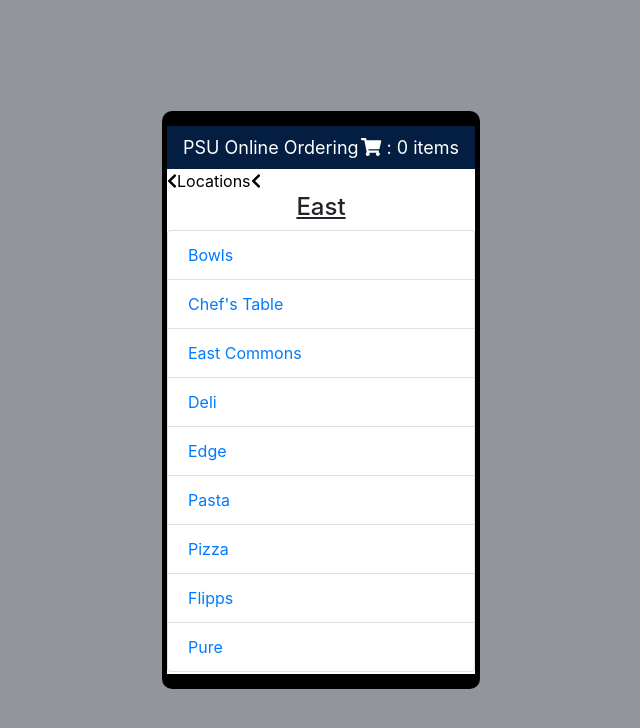
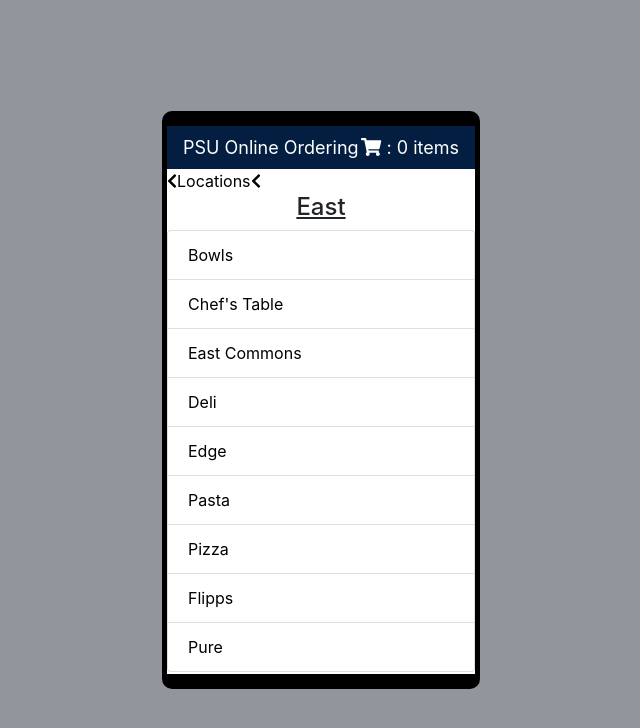
Before and after one commit to DMurphy33/psu-online-ordering, a React (Create React App) app: page /East in a window 1280 px wide. Shown: the top 728 px of the page, without its empty margins (319-959 px from the left). Built offline with nearby package versions, Linux system fonts and the light colour scheme.

Commit message:
changed color of certain elements

```diff
--- a/src/App.css
+++ b/src/App.css
@@ -54,6 +54,10 @@ html, body, #root {
     cursor: pointer;
 }
 
+.add-item-plus:active {
+    color: green;
+}
+
 .section-title {
     text-align: center;
     text-decoration: underline;
@@ -84,3 +88,7 @@ html, body, #root {
 .removal-x {
     color: red;
 }
+
+.page-navigation {
+    color: black;
+}
--- a/src/Home.js
+++ b/src/Home.js
@@ -11,14 +11,14 @@ class Home extends Component {
                     Locations
                 </h4>
                 <ListGroup>
-                    <ListGroupItem><Link to='/North'>North</Link></ListGroupItem>
-                    <ListGroupItem><Link to='/South'>South</Link></ListGroupItem>
-                    <ListGroupItem><Link to='/East'>East</Link></ListGroupItem>
-                    <ListGroupItem><Link to='/West'>West</Link></ListGroupItem>
-                    <ListGroupItem><Link to='/Pollock'>Pollock</Link></ListGroupItem>
-                    <ListGroupItem><Link to='/Hub'>HUB Dining</Link></ListGroupItem>
-                    <ListGroupItem><Link to='/CafeLaura'>Cafe Laura</Link></ListGroupItem>
-                    <ListGroupItem><Link to='/Saxbys'>Saxbys</Link></ListGroupItem>
+                    <ListGroupItem><Link className='page-navigation' to='/North'>North</Link></ListGroupItem>
+                    <ListGroupItem><Link className='page-navigation' to='/South'>South</Link></ListGroupItem>
+                    <ListGroupItem><Link className='page-navigation' to='/East'>East</Link></ListGroupItem>
+                    <ListGroupItem><Link className='page-navigation' to='/West'>West</Link></ListGroupItem>
+                    <ListGroupItem><Link className='page-navigation' to='/Pollock'>Pollock</Link></ListGroupItem>
+                    <ListGroupItem><Link className='page-navigation' to='/Hub'>HUB Dining</Link></ListGroupItem>
+                    <ListGroupItem><Link className='page-navigation' to='/CafeLaura'>Cafe Laura</Link></ListGroupItem>
+                    <ListGroupItem><Link className='page-navigation' to='/Saxbys'>Saxbys</Link></ListGroupItem>
                 </ListGroup>
             </div>
         )
--- a/src/dining_options/East/East.js
+++ b/src/dining_options/East/East.js
@@ -20,15 +20,15 @@ class East extends Component {
                     East
                 </h4>
                 <ListGroup>
-                    <ListGroupItem><Link to='/East/Bowls'>Bowls</Link></ListGroupItem>
-                    <ListGroupItem><Link to='/East/ChefsTable'>Chef's Table</Link></ListGroupItem>
-                    <ListGroupItem><Link to='/East/EastCommons'>East Commons</Link></ListGroupItem>
-                    <ListGroupItem><Link to='/East/Deli'>Deli</Link></ListGroupItem>
-                    <ListGroupItem><Link to='/East/Edge'>Edge</Link></ListGroupItem>
-                    <ListGroupItem><Link to='/East/Pasta'>Pasta</Link></ListGroupItem>
-                    <ListGroupItem><Link to='/East/Pizza'>Pizza</Link></ListGroupItem>
-                    <ListGroupItem><Link to='/East/Flipps'>Flipps</Link></ListGroupItem>
-                    <ListGroupItem><Link to='/East/Pure'>Pure</Link></ListGroupItem>
+                    <ListGroupItem><Link className='page-navigation' to='/East/Bowls'>Bowls</Link></ListGroupItem>
+                    <ListGroupItem><Link className='page-navigation' to='/East/ChefsTable'>Chef's Table</Link></ListGroupItem>
+                    <ListGroupItem><Link className='page-navigation' to='/East/EastCommons'>East Commons</Link></ListGroupItem>
+                    <ListGroupItem><Link className='page-navigation' to='/East/Deli'>Deli</Link></ListGroupItem>
+                    <ListGroupItem><Link className='page-navigation' to='/East/Edge'>Edge</Link></ListGroupItem>
+                    <ListGroupItem><Link className='page-navigation' to='/East/Pasta'>Pasta</Link></ListGroupItem>
+                    <ListGroupItem><Link className='page-navigation' to='/East/Pizza'>Pizza</Link></ListGroupItem>
+                    <ListGroupItem><Link className='page-navigation' to='/East/Flipps'>Flipps</Link></ListGroupItem>
+                    <ListGroupItem><Link className='page-navigation' to='/East/Pure'>Pure</Link></ListGroupItem>
                 </ListGroup>
             </div>
         )
--- a/src/dining_options/Hub/Hub.js
+++ b/src/dining_options/Hub/Hub.js
@@ -20,13 +20,13 @@ class Hub extends Component {
                     HUB Dining
                 </h4>
                 <ListGroup>
-                    <ListGroupItem><Link to='/Hub/BurgerKing'>Burger King</Link></ListGroupItem>
-                    <ListGroupItem><Link to='/Hub/ChickFilA'>Chick-Fil-A</Link></ListGroupItem>
-                    <ListGroupItem><Link to='/Hub/JambaJuice'>Jamba Juice</Link></ListGroupItem>
-                    <ListGroupItem><Link to='/Hub/McCalistersDeli'>McCalister's Deli</Link></ListGroupItem>
-                    <ListGroupItem><Link to='/Hub/PandaExpress'>Panda Express</Link></ListGroupItem>
-                    <ListGroupItem><Link to='/Hub/Sbarro'>Sbarro</Link></ListGroupItem>
-                    <ListGroupItem><Link to='/Hub/Starbucks'>Starbucks</Link></ListGroupItem>
+                    <ListGroupItem><Link className='page-navigation' to='/Hub/BurgerKing'>Burger King</Link></ListGroupItem>
+                    <ListGroupItem><Link className='page-navigation' to='/Hub/ChickFilA'>Chick-Fil-A</Link></ListGroupItem>
+                    <ListGroupItem><Link className='page-navigation' to='/Hub/JambaJuice'>Jamba Juice</Link></ListGroupItem>
+                    <ListGroupItem><Link className='page-navigation' to='/Hub/McCalistersDeli'>McCalister's Deli</Link></ListGroupItem>
+                    <ListGroupItem><Link className='page-navigation' to='/Hub/PandaExpress'>Panda Express</Link></ListGroupItem>
+                    <ListGroupItem><Link className='page-navigation' to='/Hub/Sbarro'>Sbarro</Link></ListGroupItem>
+                    <ListGroupItem><Link className='page-navigation' to='/Hub/Starbucks'>Starbucks</Link></ListGroupItem>
                 </ListGroup>
             </div>
         )
--- a/src/dining_options/North/North.js
+++ b/src/dining_options/North/North.js
@@ -20,8 +20,8 @@ class North extends Component {
                     North
                 </h4>
                 <ListGroup>
-                    <ListGroupItem><Link to='/North/Northside'>Northside</Link></ListGroupItem>
-                    <ListGroupItem><Link to='/North/WorldBeat'>World Beat</Link></ListGroupItem>
+                    <ListGroupItem><Link className='page-navigation' to='/North/Northside'>Northside</Link></ListGroupItem>
+                    <ListGroupItem><Link className='page-navigation' to='/North/WorldBeat'>World Beat</Link></ListGroupItem>
                 </ListGroup>
             </div>
         )
--- a/src/dining_options/South/South.js
+++ b/src/dining_options/South/South.js
@@ -20,13 +20,13 @@ class South extends Component {
                     South
                 </h4>
                 <ListGroup>
-                    <ListGroupItem><Link to='/South/FrescoYCaliente'>Fresco Y Caliente</Link></ListGroupItem>
-                    <ListGroupItem><Link to='/South/HotSteelAndNoodles'>Hot Steel And Noodles</Link></ListGroupItem>
-                    <ListGroupItem><Link to='/South/InAPickle'>In A Pickle</Link></ListGroupItem>
-                    <ListGroupItem><Link to='/South/PiattoFelice'>Piatto Felice</Link></ListGroupItem>
-                    <ListGroupItem><Link to='/South/RediferCityGrill'>Redifer City Grill</Link></ListGroupItem>
-                    <ListGroupItem><Link to='/South/SouthsideBuffet'>Southside Buffet</Link></ListGroupItem>
-                    <ListGroupItem><Link to='/South/UrbanGarden'>Urban Garden</Link></ListGroupItem>
+                    <ListGroupItem><Link className='page-navigation' to='/South/FrescoYCaliente'>Fresco Y Caliente</Link></ListGroupItem>
+                    <ListGroupItem><Link className='page-navigation' to='/South/HotSteelAndNoodles'>Hot Steel And Noodles</Link></ListGroupItem>
+                    <ListGroupItem><Link className='page-navigation' to='/South/InAPickle'>In A Pickle</Link></ListGroupItem>
+                    <ListGroupItem><Link className='page-navigation' to='/South/PiattoFelice'>Piatto Felice</Link></ListGroupItem>
+                    <ListGroupItem><Link className='page-navigation' to='/South/RediferCityGrill'>Redifer City Grill</Link></ListGroupItem>
+                    <ListGroupItem><Link className='page-navigation' to='/South/SouthsideBuffet'>Southside Buffet</Link></ListGroupItem>
+                    <ListGroupItem><Link className='page-navigation' to='/South/UrbanGarden'>Urban Garden</Link></ListGroupItem>
                 </ListGroup>
             </div>
         )
--- a/src/dining_options/West/West.js
+++ b/src/dining_options/West/West.js
@@ -20,8 +20,8 @@ class West extends Component {
                     West
                 </h4>
                 <ListGroup>
-                    <ListGroupItem><Link to='/West/TheWestWing'>The West Wing</Link></ListGroupItem>
-                    <ListGroupItem><Link to='/West/WaringSquare'>Waring Square</Link></ListGroupItem>
+                    <ListGroupItem><Link className='page-navigation' to='/West/TheWestWing'>The West Wing</Link></ListGroupItem>
+                    <ListGroupItem><Link className='page-navigation' to='/West/WaringSquare'>Waring Square</Link></ListGroupItem>
                 </ListGroup>
             </div>
         )
```
